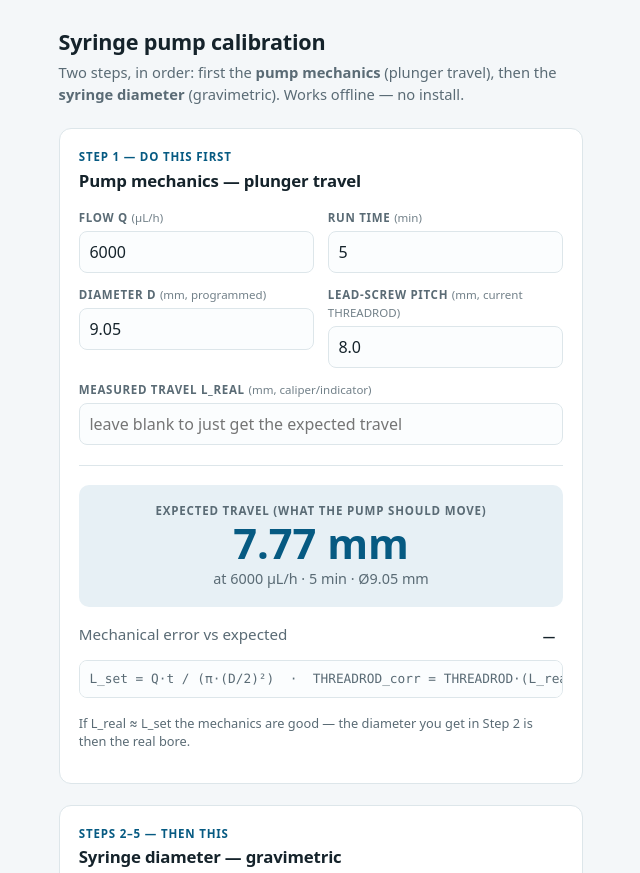
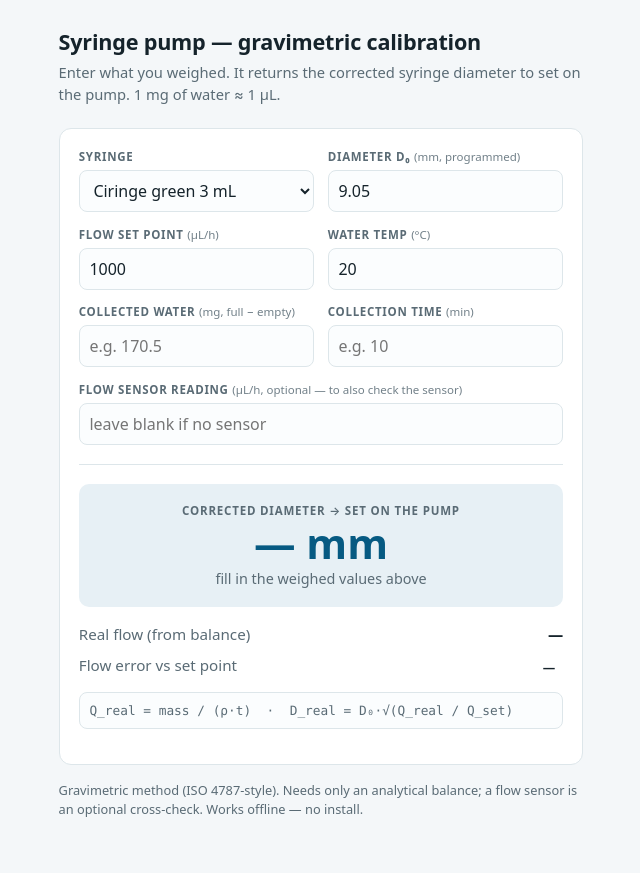
Before and after one commit to jjleon27/flow-calibration, a plain HTML site: page software/calibration/calculator.html in a window 1280 px wide. Shown: the top 873 px of the page, without its empty margins (319-959 px from the left). Drawn offline with Linux system fonts and the light colour scheme.

Commit message:
Deploying to gh-pages from @ jjleon27/flow-calibration@9cbfe9db00f05908ba915990cc25e8ea99748c4c 🚀

```diff
--- a/software/calibration/calculator.html
+++ b/software/calibration/calculator.html
@@ -3,7 +3,7 @@
 <head>
 <meta charset="utf-8">
 <meta name="viewport" content="width=device-width, initial-scale=1">
-<title>Syringe pump calibration</title>
+<title>Syringe calibration — gravimetric</title>
 <style>
   :root{
     --bg:#f4f7f9; --card:#ffffff; --ink:#15232b; --ink2:#5a6b75; --line:#dde6ea;
@@ -25,9 +25,7 @@
   .wrap{max-width:560px;margin:0 auto;padding:1.6rem 1.1rem 3rem;}
   header h1{font-size:1.35rem;margin:0 0 .2rem;text-wrap:balance;letter-spacing:-.01em;}
   header p{margin:0 0 1.4rem;color:var(--ink2);font-size:.92rem;}
-  .card{background:var(--card);border:1px solid var(--line);border-radius:12px;padding:1.2rem;margin-bottom:1.3rem;}
-  .step{font-size:.72rem;text-transform:uppercase;letter-spacing:.07em;color:var(--accent);font-weight:700;margin:0 0 .15rem;}
-  .card h2{font-size:1.05rem;margin:0 0 1rem;letter-spacing:-.01em;}
+  .card{background:var(--card);border:1px solid var(--line);border-radius:12px;padding:1.2rem;}
   .grid{display:grid;grid-template-columns:1fr 1fr;gap:.85rem;}
   .field{display:flex;flex-direction:column;gap:.3rem;}
   .field.full{grid-column:1/-1;}
@@ -60,59 +58,11 @@
 <body>
 <div class="wrap">
   <header>
-    <h1>Syringe pump calibration</h1>
-    <p>Two steps, in order: first the <strong>pump mechanics</strong> (plunger travel), then the
-      <strong>syringe diameter</strong> (gravimetric). Works offline — no install.</p>
+    <h1>Syringe pump — gravimetric calibration</h1>
+    <p>Enter what you weighed. It returns the corrected syringe diameter to set on the pump. 1&nbsp;mg of water ≈ 1&nbsp;µL.</p>
   </header>
 
-  <!-- ===================== STEP 1 — MECHANICS ===================== -->
   <div class="card">
-    <p class="step">Step 1 — do this first</p>
-    <h2>Pump mechanics — plunger travel</h2>
-    <div class="grid">
-      <div class="field">
-        <label for="mq">Flow Q <span class="hint">(µL/h)</span></label>
-        <input id="mq" type="number" step="1" inputmode="decimal" value="6000">
-      </div>
-      <div class="field">
-        <label for="mt">Run time <span class="hint">(min)</span></label>
-        <input id="mt" type="number" step="0.1" inputmode="decimal" value="5">
-      </div>
-      <div class="field">
-        <label for="md">Diameter D <span class="hint">(mm, programmed)</span></label>
-        <input id="md" type="number" step="0.01" inputmode="decimal" value="9.05">
-      </div>
-      <div class="field">
-        <label for="mrod">Lead-screw pitch <span class="hint">(mm, current THREADROD)</span></label>
-        <input id="mrod" type="number" step="0.1" inputmode="decimal" value="8.0">
-      </div>
-      <div class="field full">
-        <label for="mreal">Measured travel L_real <span class="hint">(mm, caliper/indicator)</span></label>
-        <input id="mreal" type="number" step="0.01" inputmode="decimal" placeholder="leave blank to just get the expected travel">
-      </div>
-    </div>
-
-    <div class="divider"></div>
-
-    <div class="result">
-      <div class="lab">Expected travel (what the pump should move)</div>
-      <div class="big" id="lset">— mm</div>
-      <div class="sub" id="lsetsub">set Q, time and diameter above</div>
-    </div>
-
-    <div class="rows">
-      <div class="row"><span class="k">Mechanical error vs expected</span><span class="v"><span class="pill" id="merrpill">—</span></span></div>
-      <div class="row" id="rodrow" style="display:none"><span class="k">Corrected lead-screw pitch → set on the pump</span><span class="v" id="rodv">—</span></div>
-    </div>
-
-    <div class="formula">L_set = Q·t / (π·(D/2)²) &nbsp;·&nbsp; THREADROD_corr = THREADROD·(L_real / L_set)</div>
-    <p class="note" id="mnote">If L_real ≈ L_set the mechanics are good — the diameter you get in Step 2 is then the real bore.</p>
-  </div>
-
-  <!-- ===================== STEPS 2–5 — GRAVIMETRIC ===================== -->
-  <div class="card">
-    <p class="step">Steps 2–5 — then this</p>
-    <h2>Syringe diameter — gravimetric</h2>
     <div class="grid">
       <div class="field">
         <label for="syringe">Syringe</label>
@@ -162,39 +112,10 @@
     <p class="note" id="note"></p>
   </div>
 
-  <p class="note muted">Mechanics = EURAMET CG-27 §4.3.3 displacement method (dial indicator / caliper).
-    Gravimetric = ISO&nbsp;4787-style; needs only an analytical balance. Verify linearity over ≥3 flow
-    points (×3 each). Firmware pitch (THREADROD) is stored in tenths of mm, e.g. 8.0&nbsp;mm = 80.</p>
+  <p class="note muted">Gravimetric method (ISO&nbsp;4787-style). Needs only an analytical balance; a flow sensor is an optional cross-check. Works offline — no install.</p>
 </div>
 
 <script>
-  const $=id=>document.getElementById(id);
-
-  /* ---------- Step 1 — mechanics ---------- */
-  function fmtPct(p){return (p>=0?"+":"")+p.toFixed(1)+" %";}
-  function area(d){return Math.PI*(d/2)*(d/2);}  // mm²
-  function mech(){
-    const q=parseFloat($("mq").value), t=parseFloat($("mt").value),
-      d=parseFloat($("md").value), rod=parseFloat($("mrod").value), real=parseFloat($("mreal").value);
-    const ok=[q,t,d].every(x=>isFinite(x)&&x>0);
-    if(!ok){$("lset").textContent="— mm";$("lsetsub").textContent="set Q, time and diameter above";
-      $("merrpill").textContent="—";$("merrpill").className="pill";$("rodrow").style.display="none";return;}
-    const lset=(q*(t/60))/area(d);               // µL·/mm² = mm  (1 µL = 1 mm³)
-    $("lset").textContent=lset.toFixed(2)+" mm";
-    $("lsetsub").textContent="at "+q+" µL/h · "+t+" min · Ø"+d.toFixed(2)+" mm";
-    if(isFinite(real)&&real>0){
-      const err=100*(real/lset-1);
-      const ep=$("merrpill");ep.textContent=fmtPct(err);ep.className="pill "+(Math.abs(err)<=1?"ok":"hi");
-      if(isFinite(rod)&&rod>0){
-        const rodc=rod*(real/lset);
-        $("rodrow").style.display="flex";
-        $("rodv").innerHTML=rodc.toFixed(3)+' mm <span class="muted">(was '+rod.toFixed(2)+")</span>";
-      }else{$("rodrow").style.display="none";}
-    }else{$("merrpill").textContent="—";$("merrpill").className="pill";$("rodrow").style.display="none";}
-  }
-  ["mq","mt","md","mrod","mreal"].forEach(id=>$(id).addEventListener("input",mech));
-
-  /* ---------- Steps 2–5 — gravimetric ---------- */
   const SYR = {
     "BD Plastipak 1 mL":4.78,"BD Plastipak 3 mL":8.66,"BD Plastipak 5 mL":11.99,
     "BD Plastipak 10 mL":14.50,"BD Plastipak 20 mL":19.13,"BD Plastipak 50/60 mL":26.59,
@@ -208,12 +129,14 @@
     for(let i=0;i<RHO.length-1;i++){const[a,ra]=RHO[i],[b,rb]=RHO[i+1];
       if(t>=a&&t<=b)return ra+(t-a)/(b-a)*(rb-ra);}
   }
+  const $=id=>document.getElementById(id);
   const sel=$("syringe");
   Object.keys(SYR).forEach(k=>{const o=document.createElement("option");o.value=k;o.textContent=k;sel.appendChild(o);});
   sel.value="Ciringe green 3 mL"; $("d0").value=SYR["Ciringe green 3 mL"];
   sel.addEventListener("change",()=>{const v=SYR[sel.value];if(v!==null){$("d0").value=v;}calc();});
   ["d0","qset","temp","mass","mins","sensor"].forEach(id=>$(id).addEventListener("input",calc));
 
+  function fmtPct(p){const s=(p>=0?"+":"")+p.toFixed(1)+" %";return s;}
   function calc(){
     const d0=parseFloat($("d0").value),qset=parseFloat($("qset").value),
       t=parseFloat($("temp").value),mass=parseFloat($("mass").value),mins=parseFloat($("mins").value),
@@ -238,7 +161,7 @@
       ? "⚠ Correction over 15 % — check units, leaks or air in the line before trusting it."
       : "Set "+dreal.toFixed(2)+" mm on the pump, then repeat one run to confirm the real flow lands on the set point.";
   }
-  mech(); calc();
+  calc();
 </script>
 </body>
 </html>
```
